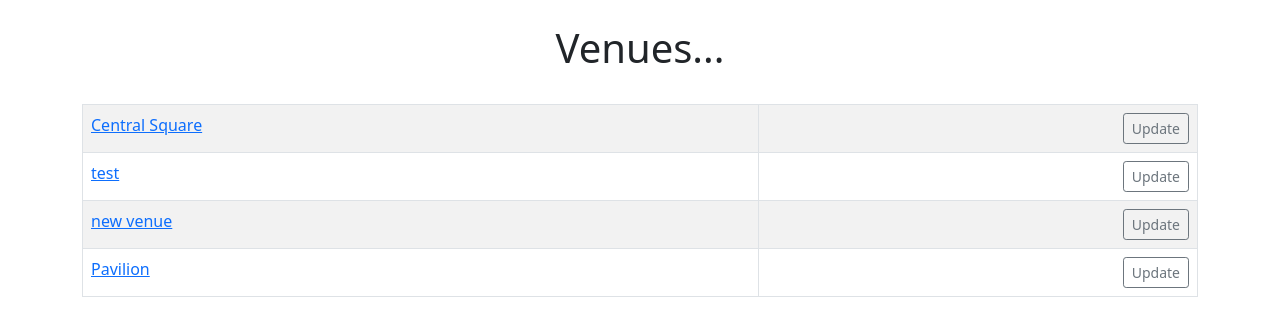
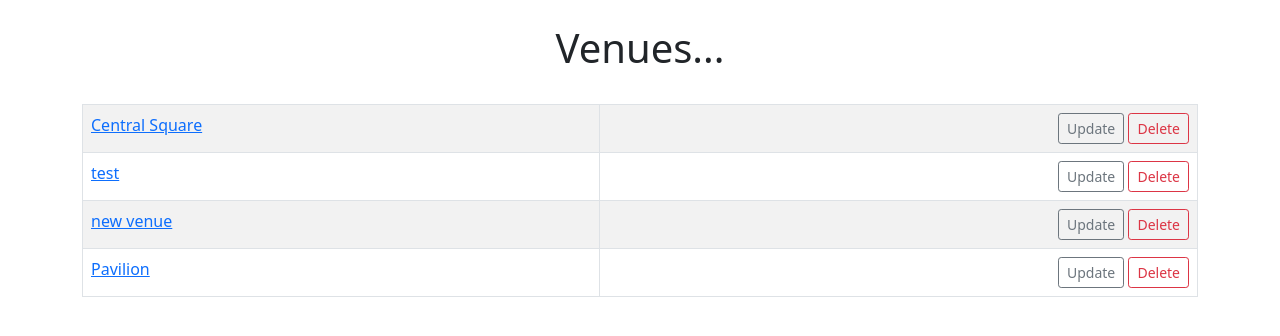
Before and after one commit to Eduardo-byte/events_website, a Django app: page /list_venues in a window 1280 px wide. Shown: the part 56-392 px from the top of the page. Run offline with Django 3.2, Linux system fonts and the light colour scheme; data comes from the database, SQL or seed files in the repository; both versions use the stored data as it was after the commit.

Commit message:
add delete

```diff
--- a/events/models.py
+++ b/events/models.py
@@ -24,7 +24,7 @@ class Event(models.Model):
     name = models.CharField('Event Name', max_length=120)
     event_date = models.DateTimeField('Event Date')
     #venue = models.CharField(max_length=120)
-    venue = models.ForeignKey(Venue, blank=True, null=True, on_delete=models.CASCADE)
+    venue = models.ForeignKey(Venue, blank=True, null=True, on_delete=models.SET_NULL)
     manager = models.ForeignKey(User, blank=True, null=True, on_delete=models.SET_NULL)
     description = models.TextField(blank=True)
     attendees = models.ManyToManyField(MyClubUser, blank=True)
--- a/events/templates/events/event_list.html
+++ b/events/templates/events/event_list.html
@@ -28,6 +28,8 @@
         </div>
         <div class="card-footer text-muted">
             <a href=" {% url 'update-event' event.id %} " class="btn btn-outline-secondary">Update</a>
+            <a href=" {% url 'delete-event' event.id %} " class="btn btn-outline-danger">Delete</a>
+
         </div>
     </div></br></br>
 {% endfor %}
--- a/events/templates/events/venues.html
+++ b/events/templates/events/venues.html
@@ -11,6 +11,7 @@
                 </td>
                 <td align="right">
                     <a href=" {% url 'update-venue' venue.id %} " class="btn btn-outline-secondary btn-sm">Update</a>
+                    <a href=" {% url 'delete-venue' venue.id %} " class="btn btn-outline-danger btn-sm">Delete</a>
                 </td>
             </tr>
             {% endfor %}
--- a/events/urls.py
+++ b/events/urls.py
@@ -14,11 +14,12 @@ urlpatterns = [
     path('events', views.all_events, name="list-events"),
     path('add_event', views.add_event, name="add-event"),
     path('update_event/<event_id>', views.update_event, name="update-event"),
+    path('delete_event/<event_id>', views.delete_event, name="delete-event"),
+    path('show_event/<event_id>', views.show_event, name="show-event"),
     path('add_venue', views.add_venue, name="add-venue"),
     path('list_venues', views.list_venues, name="list-venues"),
     path('show_venue/<venue_id>', views.show_venue, name="show-venue"),
     path('update_venue/<venue_id>', views.update_venue, name="update-venue"),
-    path('show_event/<event_id>', views.show_event, name="show-event"),
     path('search_venues', views.search_venues, name="search-venues"),
-
+    path('delete_venue/<venue_id>', views.delete_venue, name="delete-venue"),
     ]
--- a/events/views.py
+++ b/events/views.py
@@ -100,6 +100,11 @@ def update_venue(request, venue_id):
         'form': form,
         })
 
+def delete_venue(request, venue_id):
+    venue = Venue.objects.get(pk=venue_id)
+    venue.delete()
+    return redirect('list-venues')
+
 def add_event(request):
     submitted = False
     if request.method == "POST":
@@ -148,6 +153,11 @@ def update_event(request, event_id):
         'form': form,
         })
 
+def delete_event(request, event_id):
+    event = Event.objects.get(pk=event_id)
+    event.delete()
+    return redirect('list-events')
+
 def home(request, year=datetime.now().year, month=datetime.now().strftime('%B')):
     name = "Eduardo"
 
```
Also changed, not shown: db.sqlite3.
